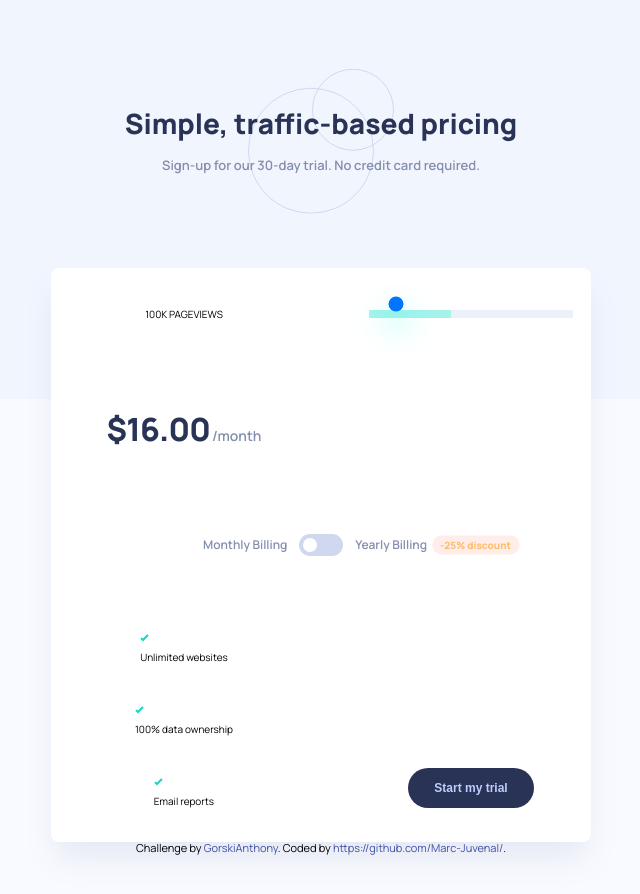
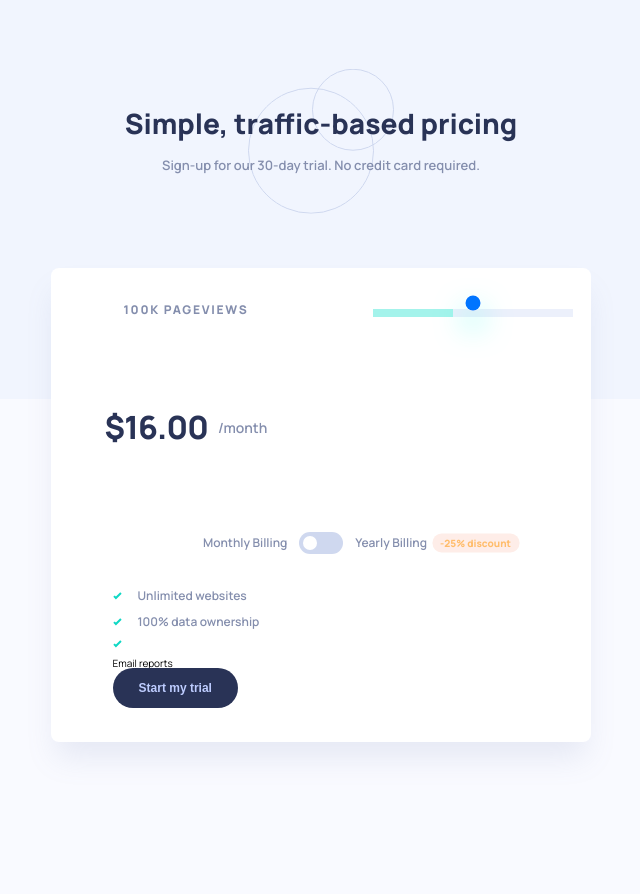
Before and after one commit to Marc-Juvenal/Projet-Prix-interactif, a plain HTML site: page index.html in a window 1280 px wide. Shown: the whole page, without its empty margins (319-959 px from the left). After the commit the page ends 828 px from the top, so only its background shows below. Drawn offline with Linux system fonts and the light colour scheme.

Commit message:
Correction HTML

```diff
--- a/index.html
+++ b/index.html
@@ -1,20 +1,14 @@
 <!DOCTYPE html>
 <html lang="en">
+
 <head>
   <meta charset="UTF-8">
   <meta name="viewport" content="width=device-width, initial-scale=1.0">
-
   <link rel="icon" type="image/png" sizes="32x32" href="./images/favicon-32x32.png">
   <link rel="stylesheet" href="./style/reset.css">
   <link rel="stylesheet" href="./style/main.css">
   <script defer src="./scripts/script.js"></script>
   <title>Interactive pricing component</title>
-
-
-  <style>
-    .attribution { font-size: 11px; text-align: center; }
-    .attribution a { color: hsl(228, 45%, 44%); }
-  </style>
 </head>
 
 <body>
@@ -28,12 +22,12 @@
     </header>
 
     <form class="pricing-card" action="">
-      <span class="pricing-card_views-range">100K PAGEVIEWS</span>
 
-      <input class="pricing-card_views-range" type="range" name="range" id="range"
-        min="0" max="100" value="10">
+      <span class="pricing-card_views">100K PAGEVIEWS</span>
 
-        <div class="pricing-card_price-contains">
+      <input class="pricing-card_views-range" type="range" name="range" id="range" min="1" max="5" value="3" step="1">
+
+        <div class="pricing-card_price-container">
           <span class="pricing-card_price">$16.00</span>
           <span class="pricing-card_billing-frequency">/month</span>
         </div>
@@ -47,42 +41,37 @@
             <span class="toggle-circle"></span>
           </div>
 
-          <span class="pricing-card_freq-option pricing-card_freq-option--annual">Yearly Billing</span>
-
+          <span class="pricing-card_freq-option pricing-card_freq-option--annual">
+            Yearly Billing
+        </span>
         </label>
-
-        <div class="price-card_bottom"></div>
-
-        <div class="pricing-card_features">
-          <span class="pricing-card_feature"></span>
-          <img src="./images/icon-check.svg" alt="icon">
-          <span>Unlimited websites</span>
-        </div>
-
-        <div class="pricing-card_features">
-          <span class="pricing-card_feature"></span>
-          <img src="./images/icon-check.svg" alt="">
-          <span>100% data ownership</span>
-        </div>
-
-        <div class="pricing-card_features">
-          <span class="pricing-card_feature"></span>
-          <img src="./images/icon-check.svg" alt="">
-          <span>Email reports</span>
-        </div>
-
-        <button type="submit" class="pricing-card_submit-btn">Start my trial</button>
 
 
 
+
+<div class="price-card_bottom">
+    <div class="pricing-card_features">
+        <span class="pricing-card_feature">
+          <img src="./images/icon-check.svg" alt="tick icon">
+          <span>Unlimited websites</span>
+        </span>
+        <span class="pricing-card_feature">
+          <img src="./images/icon-check.svg" alt="tick icon">
+          <span>100% data ownership</span>
+        </span>
+        <span class="pricing-card_features">
+          <img src="./images/icon-check.svg" alt="tick icon">
+          <span>Email reports</span>
+          </span>
+        </div>
+
+        <button type="submit" class="pricing-card_submit-btn">
+            Start my trial
+        </button>
+
+        </div>
     </form>
 
-
   </main>
-
-  <div class="attribution">
-    Challenge by <a href="https://github.com/GorskiAnthony" target="_blank">GorskiAnthony</a>.
-    Coded by <a href="#">https://github.com/Marc-Juvenal/</a>.
-  </div>
 </body>
 </html>
```
